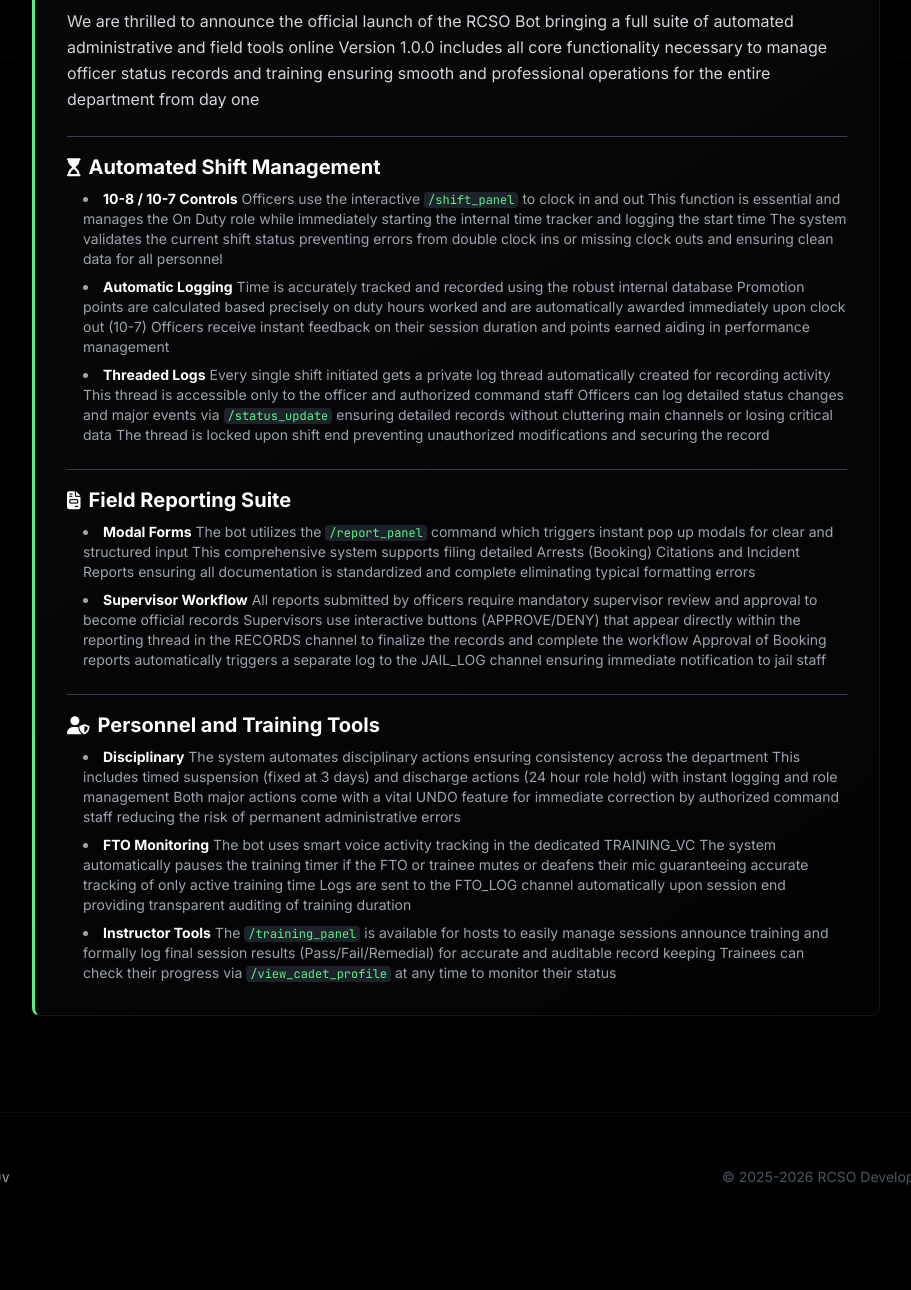
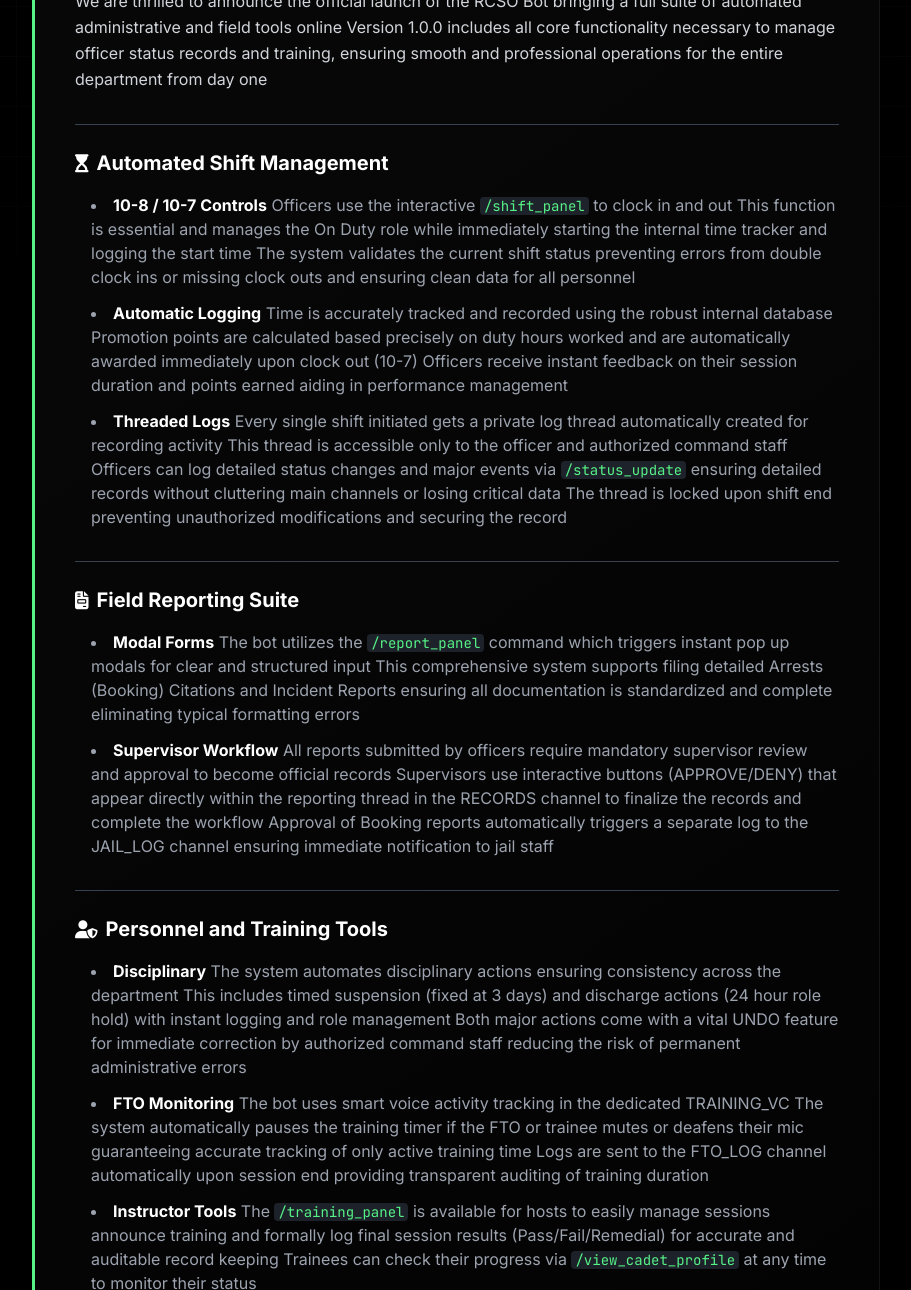
Before and after one commit to Bluv-Developer/RCSO-Bot, a plain HTML site: page Updates/index.html in a window 1280 px wide. Shown: the part 544-1834 px from the top of the page, without its empty margins (184-1095 px from the left). Before the commit the page ends 1785 px from the top, so only its background shows below. Drawn offline with nearby package versions, Linux system fonts and the light colour scheme.

Commit message:
Update index.html

```diff
--- a/Updates/index.html
+++ b/Updates/index.html
@@ -179,51 +179,55 @@
             <!-- New Update Block -->
             <div class="space-y-10">
 
-                <div class="update-entry p-8 rounded-lg shadow-xl glass-card animate-fade-in-up">
-                    <div class="flex flex-col md:flex-row justify-between items-start md:items-center mb-6 gap-3">
+                <div class="update-entry p-10 rounded-lg shadow-xl glass-card animate-fade-in-up">
+                    <div class="flex flex-col md:flex-row justify-between items-start md:items-center mb-8 gap-4">
                         <h2 class="text-3xl md:text-4xl font-bold text-brand-accent flex items-center flex-wrap gap-3">
-                            <i class="fa-solid fa-bullhorn text-2xl animate-pulse"></i>
+                            <span class="bg-brand-accent text-black text-xs font-bold px-2 py-1 rounded-full uppercase tracking-wider shadow-lg shadow-brand-accent/20">NEW!</span>
                             Version 1.0.0: Official Launch!
-                            <span class="bg-brand-accent text-black text-xs font-bold px-2 py-1 rounded-full uppercase tracking-wider shadow-lg shadow-brand-accent/20">NEW!</span>
                         </h2>
                         <span class="text-sm text-gray-500 font-mono flex items-center gap-2">
-                            <i class="fa-regular fa-calendar"></i> Released: Dec 9, 2025
+                            <i class="fa-regular fa-calendar"></i> Dec 9, 2025
                         </span>
                     </div>
 
-                    <p class="text-gray-300 mb-6 leading-relaxed">
-                        We are thrilled to announce the official launch of the RCSO Bot bringing a full suite of automated administrative and field tools online Version 1.0.0 includes all core functionality necessary to manage officer status records and training ensuring smooth and professional operations for the entire department from day one
+                    <p class="text-gray-300 mb-8 leading-relaxed">
+                        We are thrilled to announce the official launch of the RCSO Bot bringing a full suite of automated administrative and field tools online Version 1.0.0 includes all core functionality necessary to manage officer status records and training, ensuring smooth and professional operations for the entire department from day one
                     </p>
 
-                    <div class="space-y-6">
+                    <div class="space-y-8">
                         <!-- Feature Group 1: Shift Management -->
-                        <div class="border-t border-gray-700 pt-4">
-                            <h3 class="text-xl font-bold text-white mb-2 flex items-center gap-2"><i class="fa-solid fa-hourglass-start text-lg"></i> Automated Shift Management</h3>
-                            <ul class="list-disc list-inside ml-4 text-sm text-gray-400 space-y-2">
-                                <li><strong class="text-white">10-8 / 10-7 Controls</strong> Officers use the interactive <code class="bg-gray-700/50 px-1 rounded text-xs text-brand-accent">/shift_panel</code> to clock in and out This function is essential and manages the On Duty role while immediately starting the internal time tracker and logging the start time The system validates the current shift status preventing errors from double clock ins or missing clock outs and ensuring clean data for all personnel</li>
+                        <div class="border-t border-gray-700 pt-6">
+                            <h3 class="text-xl font-bold text-white mb-4 flex items-center gap-2"><i class="fa-solid fa-hourglass-start text-lg"></i> Automated Shift Management</h3>
+                            <ul class="list-disc list-inside ml-4 text-base text-gray-400 space-y-3">
+                                <li><strong class="text-white">10-8 / 10-7 Controls</strong> Officers use the interactive <code class="bg-gray-700/50 px-1 rounded text-sm text-brand-accent">/shift_panel</code> to clock in and out This function is essential and manages the On Duty role while immediately starting the internal time tracker and logging the start time The system validates the current shift status preventing errors from double clock ins or missing clock outs and ensuring clean data for all personnel</li>
                                 <li><strong class="text-white">Automatic Logging</strong> Time is accurately tracked and recorded using the robust internal database Promotion points are calculated based precisely on duty hours worked and are automatically awarded immediately upon clock out (10-7) Officers receive instant feedback on their session duration and points earned aiding in performance management</li>
-                                <li><strong class="text-white">Threaded Logs</strong> Every single shift initiated gets a private log thread automatically created for recording activity This thread is accessible only to the officer and authorized command staff Officers can log detailed status changes and major events via <code class="bg-gray-700/50 px-1 rounded text-xs text-brand-accent">/status_update</code> ensuring detailed records without cluttering main channels or losing critical data The thread is locked upon shift end preventing unauthorized modifications and securing the record</li>
+                                <li><strong class="text-white">Threaded Logs</strong> Every single shift initiated gets a private log thread automatically created for recording activity This thread is accessible only to the officer and authorized command staff Officers can log detailed status changes and major events via <code class="bg-gray-700/50 px-1 rounded text-sm text-brand-accent">/status_update</code> ensuring detailed records without cluttering main channels or losing critical data The thread is locked upon shift end preventing unauthorized modifications and securing the record</li>
                             </ul>
                         </div>
 
                         <!-- Feature Group 2: Reporting Suite -->
-                        <div class="border-t border-gray-700 pt-4">
-                            <h3 class="text-xl font-bold text-white mb-2 flex items-center gap-2"><i class="fa-solid fa-file-invoice text-lg"></i> Field Reporting Suite</h3>
-                            <ul class="list-disc list-inside ml-4 text-sm text-gray-400 space-y-2">
-                                <li><strong class="text-white">Modal Forms</strong> The bot utilizes the <code class="bg-gray-700/50 px-1 rounded text-xs text-brand-accent">/report_panel</code> command which triggers instant pop up modals for clear and structured input This comprehensive system supports filing detailed Arrests (Booking) Citations and Incident Reports ensuring all documentation is standardized and complete eliminating typical formatting errors</li>
+                        <div class="border-t border-gray-700 pt-6">
+                            <h3 class="text-xl font-bold text-white mb-4 flex items-center gap-2"><i class="fa-solid fa-file-invoice text-lg"></i> Field Reporting Suite</h3>
+                            <ul class="list-disc list-inside ml-4 text-base text-gray-400 space-y-3">
+                                <li><strong class="text-white">Modal Forms</strong> The bot utilizes the <code class="bg-gray-700/50 px-1 rounded text-sm text-brand-accent">/report_panel</code> command which triggers instant pop up modals for clear and structured input This comprehensive system supports filing detailed Arrests (Booking) Citations and Incident Reports ensuring all documentation is standardized and complete eliminating typical formatting errors</li>
                                 <li><strong class="text-white">Supervisor Workflow</strong> All reports submitted by officers require mandatory supervisor review and approval to become official records Supervisors use interactive buttons (APPROVE/DENY) that appear directly within the reporting thread in the RECORDS channel to finalize the records and complete the workflow Approval of Booking reports automatically triggers a separate log to the JAIL_LOG channel ensuring immediate notification to jail staff</li>
                             </ul>
                         </div>
 
                         <!-- Feature Group 3: Personnel and Training -->
-                        <div class="border-t border-gray-700 pt-4">
-                            <h3 class="text-xl font-bold text-white mb-2 flex items-center gap-2"><i class="fa-solid fa-user-shield text-lg"></i> Personnel and Training Tools</h3>
-                            <ul class="list-disc list-inside ml-4 text-sm text-gray-400 space-y-2">
+                        <div class="border-t border-gray-700 pt-6">
+                            <h3 class="text-xl font-bold text-white mb-4 flex items-center gap-2"><i class="fa-solid fa-user-shield text-lg"></i> Personnel and Training Tools</h3>
+                            <ul class="list-disc list-inside ml-4 text-base text-gray-400 space-y-3">
                                 <li><strong class="text-white">Disciplinary</strong> The system automates disciplinary actions ensuring consistency across the department This includes timed suspension (fixed at 3 days) and discharge actions (24 hour role hold) with instant logging and role management Both major actions come with a vital UNDO feature for immediate correction by authorized command staff reducing the risk of permanent administrative errors</li>
                                 <li><strong class="text-white">FTO Monitoring</strong> The bot uses smart voice activity tracking in the dedicated TRAINING_VC The system automatically pauses the training timer if the FTO or trainee mutes or deafens their mic guaranteeing accurate tracking of only active training time Logs are sent to the FTO_LOG channel automatically upon session end providing transparent auditing of training duration</li>
-                                <li><strong class="text-white">Instructor Tools</strong> The <code class="bg-gray-700/50 px-1 rounded text-xs text-brand-accent">/training_panel</code> is available for hosts to easily manage sessions announce training and formally log final session results (Pass/Fail/Remedial) for accurate and auditable record keeping Trainees can check their progress via <code class="bg-gray-700/50 px-1 rounded text-xs text-brand-accent">/view_cadet_profile</code> at any time to monitor their status</li>
+                                <li><strong class="text-white">Instructor Tools</strong> The <code class="bg-gray-700/50 px-1 rounded text-sm text-brand-accent">/training_panel</code> is available for hosts to easily manage sessions announce training and formally log final session results (Pass/Fail/Remedial) for accurate and auditable record keeping Trainees can check their progress via <code class="bg-gray-700/50 px-1 rounded text-sm text-brand-accent">/view_cadet_profile</code> at any time to monitor their status</li>
                             </ul>
                         </div>
+                    </div>
+
+                    <!-- Signature Line -->
+                    <div class="border-t border-gray-700 pt-6 mt-8 text-sm text-gray-400 flex justify-center">
+                        <strong class="text-white">Signed, Bluv</strong>
                     </div>
                 </div>
 
@@ -240,8 +244,8 @@
                 </div>
                 <span class="text-gray-400 font-mono text-sm">Powered By Bluv</span>
             </div>
-            <div class="text-gray-600 text-sm">
-                &copy; 2025-2026 RCSO Development All rights reserved
+            <div class="text-gray-600 text-sm flex flex-col items-end">
+                <span>&copy; 2025-2026 RCSO Development All rights reserved</span>
             </div>
         </div>
     </footer>
```
